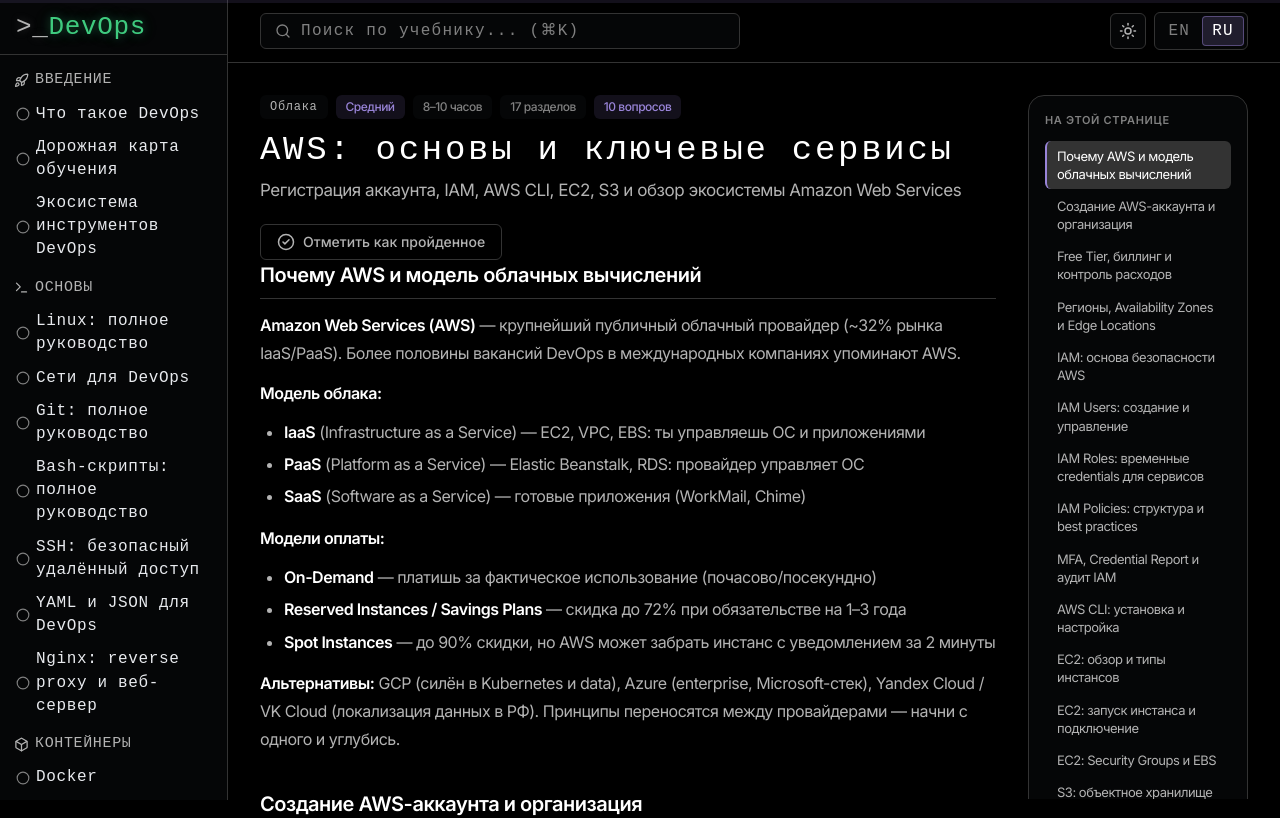
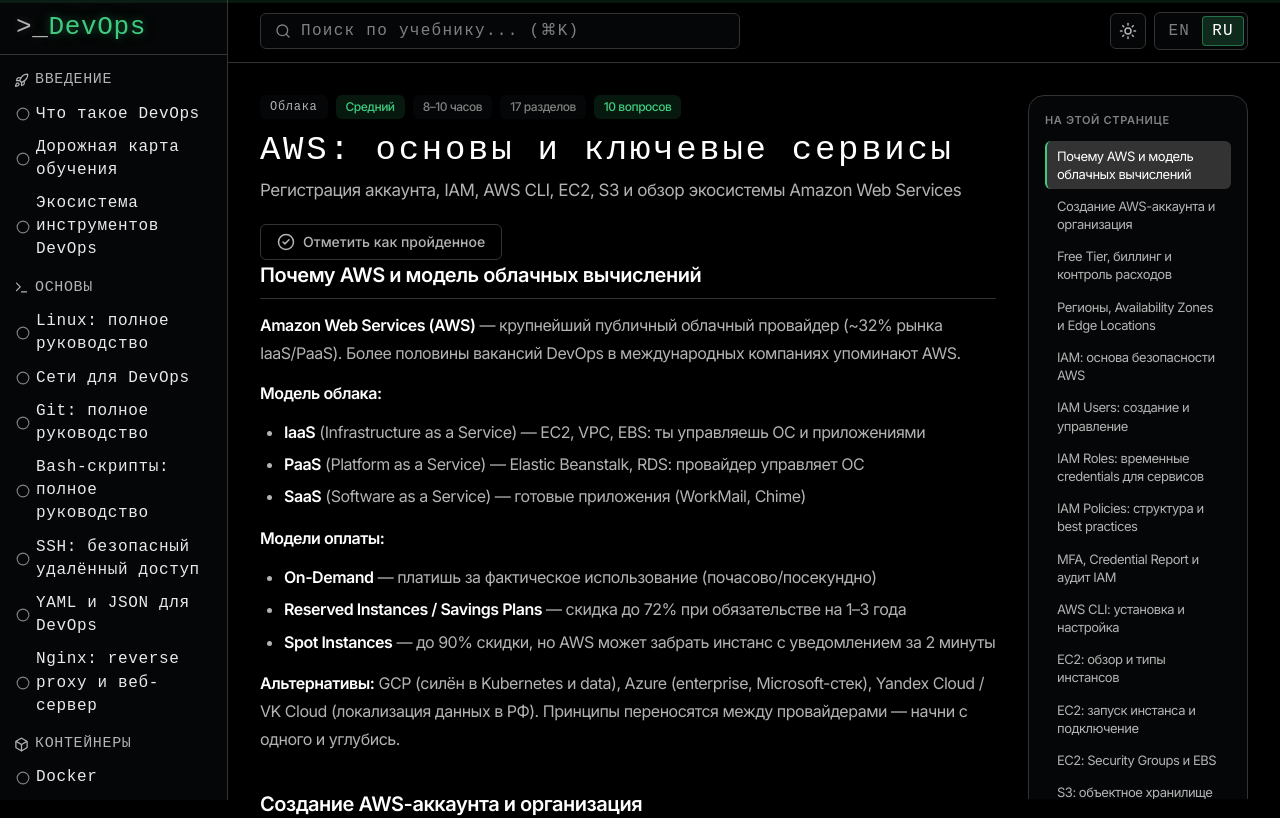
Before and after one commit to Zirvey/DevOps-Learn, a React (Vite) app: page /chapter/aws-basics in a window 1280 px wide. Shown: the top 818 px of the page. Built offline with nearby package versions, Linux system fonts and the light colour scheme; a web font is replaced by a local one.

Commit message:
Replace purple accent with mint green brand color.

```diff
--- a/design-system/theme.css
+++ b/design-system/theme.css
@@ -7,7 +7,7 @@
   --color-ash-gray: #b3b3b3;
   --color-steel-gray: #808080;
   --color-graphite: #333333;
-  --color-lavender-pulse: #9984d8;
+  --color-lavender-pulse: #3fcb7f;
   --color-mint-signal: #3fcb7f;
 
   /* Typography */
--- a/design-system/tokens.json
+++ b/design-system/tokens.json
@@ -36,9 +36,9 @@
       "$description": "Graphite — Deep borders, subtle separators between heavy content blocks"
     },
     "lavender-pulse": {
-      "$value": "#9984d8",
+      "$value": "#3fcb7f",
       "$type": "color",
-      "$description": "Lavender Pulse — Violet outline accent for tags, dividers, and focused UI edges. Do not promote it to the primary CTA color"
+      "$description": "Brand mint accent for tags, dividers, focused UI edges, and active states — matches DevOps logo green"
     },
     "mint-signal": {
       "$value": "#3fcb7f",
--- a/src/index.css
+++ b/src/index.css
@@ -476,11 +476,11 @@
 
 .lang-switcher-btn.active {
   color: var(--color-ghost-white);
-  background: rgba(153, 132, 216, 0.18);
-  box-shadow: inset 0 0 0 1px rgba(153, 132, 216, 0.45);
-}
-
-/* Scroll progress — lavender bar on home */
+  background: rgba(63, 203, 127, 0.18);
+  box-shadow: inset 0 0 0 1px rgba(63, 203, 127, 0.45);
+}
+
+/* Scroll progress — mint bar on home */
 
 .scroll-progress-track {
   position: fixed;
@@ -489,14 +489,14 @@
   right: 0;
   height: 3px;
   z-index: 200;
-  background: rgba(153, 132, 216, 0.12);
+  background: rgba(63, 203, 127, 0.12);
   pointer-events: none;
 }
 
 .scroll-progress-fill {
   height: 100%;
   background: var(--color-lavender-pulse);
-  box-shadow: 0 0 10px rgba(153, 132, 216, 0.55);
+  box-shadow: 0 0 10px rgba(63, 203, 127, 0.55);
   transition: width 0.06s linear;
   border-radius: 0 2px 2px 0;
 }
@@ -860,7 +860,7 @@
   margin-left: 4px;
   vertical-align: text-bottom;
   background: var(--color-lavender-pulse);
-  box-shadow: 0 0 8px rgba(153, 132, 216, 0.7);
+  box-shadow: 0 0 8px rgba(63, 203, 127, 0.7);
   animation: typewriter-blink 1s step-end infinite;
 }
 
@@ -1239,8 +1239,8 @@
   margin-bottom: var(--spacing-24);
   padding: var(--spacing-12) var(--spacing-16);
   border-radius: var(--radius);
-  border: 1px solid rgba(153, 132, 216, 0.35);
-  background: rgba(153, 132, 216, 0.08);
+  border: 1px solid rgba(63, 203, 127, 0.35);
+  background: rgba(63, 203, 127, 0.08);
   color: var(--color-ghost-white);
   font-size: var(--text-body-sm);
   line-height: 1.5;
@@ -1287,7 +1287,7 @@
 }
 
 .level-beginner { background: var(--success-bg); color: var(--beginner); }
-.level-intermediate { background: rgba(153, 132, 216, 0.12); color: var(--color-lavender-pulse); }
+.level-intermediate { background: rgba(63, 203, 127, 0.12); color: var(--color-lavender-pulse); }
 .level-advanced { background: rgba(232, 234, 238, 0.08); color: var(--color-bone-white); }
 
 .duration-badge {
@@ -1623,7 +1623,7 @@
   border-radius: var(--radius-buttons);
   font-size: 0.75rem;
   font-weight: 500;
-  background: rgba(153, 132, 216, 0.12);
+  background: rgba(63, 203, 127, 0.12);
   color: var(--color-lavender-pulse);
 }
 
@@ -1729,7 +1729,7 @@
 
 .quiz-option.selected {
   border-color: var(--color-lavender-pulse);
-  background: rgba(153, 132, 216, 0.08);
+  background: rgba(63, 203, 127, 0.08);
 }
 
 .quiz-option.correct {
@@ -2125,7 +2125,7 @@
   align-items: center;
   justify-content: center;
   animation: hero-float 5s ease-in-out infinite;
-  filter: drop-shadow(0 24px 48px rgba(153, 132, 216, 0.2));
+  filter: drop-shadow(0 24px 48px rgba(63, 203, 127, 0.2));
   position: relative;
   z-index: 1;
 }
--- a/src/styles/themes.css
+++ b/src/styles/themes.css
@@ -11,10 +11,10 @@
   --surface-carbon-card: #ffffff;
   --surface-tonal-wash: #e8e8ed;
 
-  --accent-hover: #6b57a8;
-  --accent-glow: rgba(124, 107, 184, 0.14);
+  --accent-hover: #2fa866;
+  --accent-glow: rgba(63, 203, 127, 0.14);
   --accent-on: #ffffff;
-  --accent-soft-border: rgba(124, 107, 184, 0.45);
+  --accent-soft-border: rgba(63, 203, 127, 0.45);
   --success-bg: rgba(36, 138, 79, 0.12);
   --warning: #c93400;
   --destructive: #d32f2f;
@@ -43,8 +43,8 @@
 
   --gradient-accent: radial-gradient(
     ellipse at 70% 20%,
-    rgba(124, 107, 184, 0.18) 0%,
-    rgba(124, 107, 184, 0.08) 40%,
+    rgba(63, 203, 127, 0.18) 0%,
+    rgba(63, 203, 127, 0.08) 40%,
     transparent 70%
   );
   --infinity-hue: hue-rotate(88deg) saturate(0.85) brightness(0.95);
--- a/src/styles/variables.css
+++ b/src/styles/variables.css
@@ -7,7 +7,7 @@
   --color-ash-gray: #b3b3b3;
   --color-steel-gray: #808080;
   --color-graphite: #333333;
-  --color-lavender-pulse: #9984d8;
+  --color-lavender-pulse: #3fcb7f;
   --color-mint-signal: #3fcb7f;
 
   /* Typography — Font Families */
@@ -115,17 +115,17 @@
       rgba(0, 0, 0, 0.28) 35%,
       rgba(0, 0, 0, 0.82) 100%
     );
-  --accent: var(--color-lavender-pulse);
-  --accent-hover: #b4a4e8;
-  --accent-glow: rgba(153, 132, 216, 0.1);
+  --accent: var(--color-mint-signal);
+  --accent-hover: #5fd998;
+  --accent-glow: rgba(63, 203, 127, 0.12);
   --accent-on: var(--color-void-black);
-  --accent-soft-border: rgba(153, 132, 216, 0.35);
+  --accent-soft-border: rgba(63, 203, 127, 0.35);
   --success: var(--color-mint-signal);
   --success-bg: rgba(63, 203, 127, 0.1);
   --warning: #ff7539;
   --destructive: #fe5656;
   --beginner: var(--color-mint-signal);
-  --intermediate: var(--color-lavender-pulse);
+  --intermediate: var(--color-mint-signal);
   --advanced: var(--color-bone-white);
   --code-bg: var(--color-carbon-card);
   --code-header: #0a0b0c;
@@ -142,8 +142,8 @@
   --transition: 150ms ease;
   --gradient-accent: radial-gradient(
     ellipse at 70% 20%,
-    rgba(163, 102, 255, 0.22) 0%,
-    rgba(123, 78, 245, 0.12) 40%,
+    rgba(63, 203, 127, 0.2) 0%,
+    rgba(63, 203, 127, 0.1) 40%,
     transparent 70%
   );
   --infinity-hue: hue-rotate(88deg) saturate(0.75) brightness(1.05);
```
